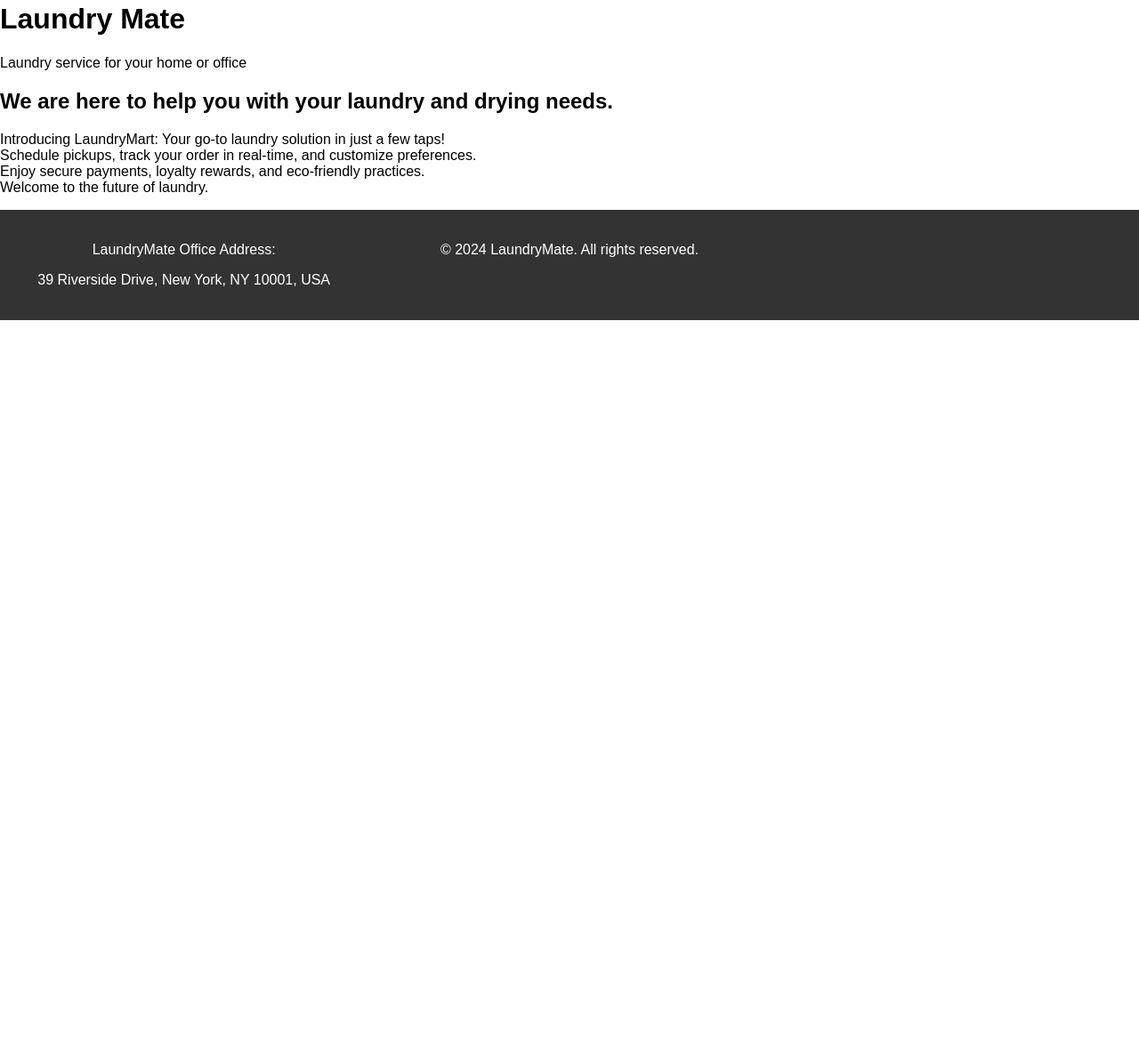
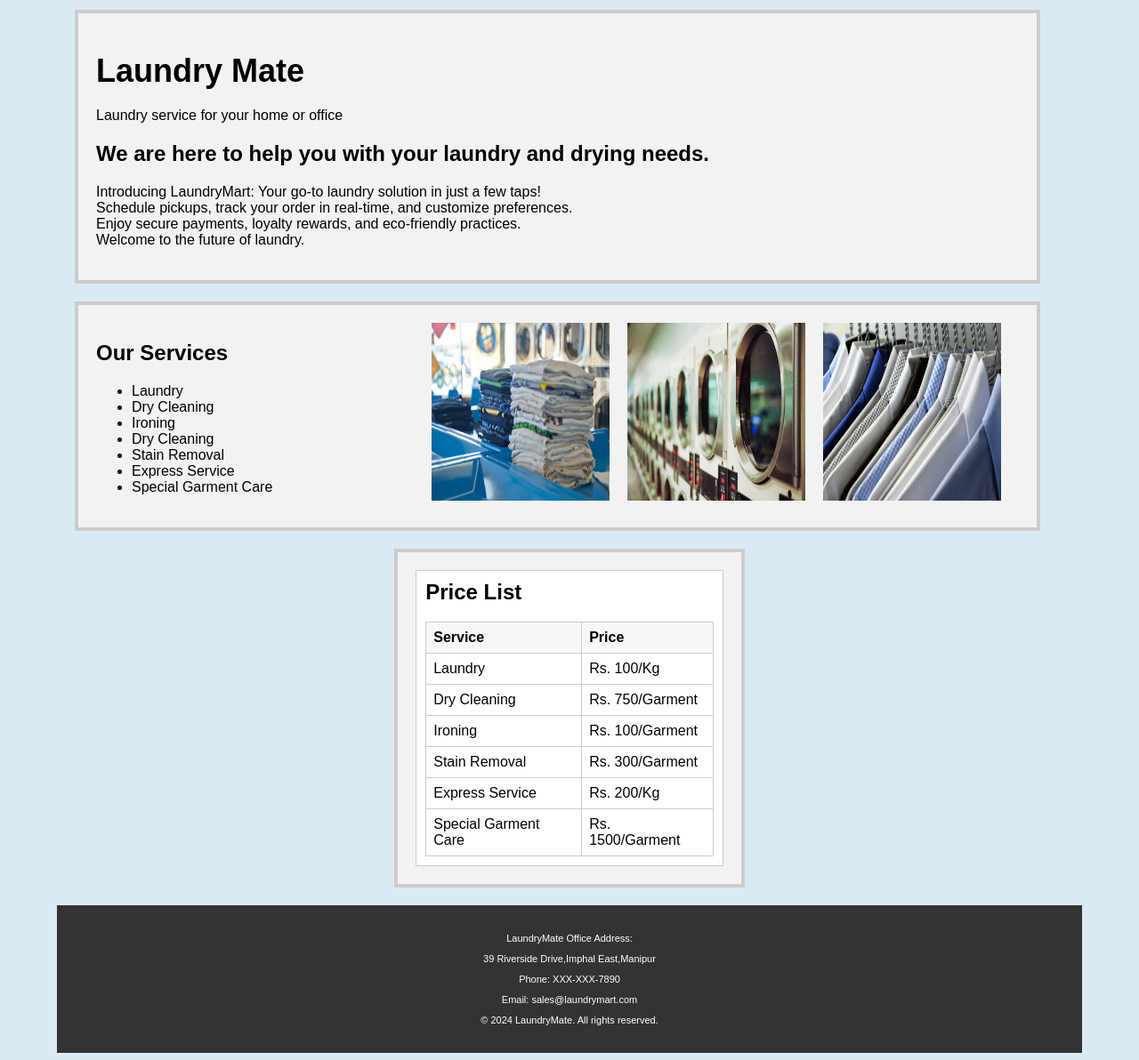
Before and after one commit to nilaelang/HTML-Task, a plain HTML site: page index.html in a window 1280 px wide. Shown: the part 100-1292 px from the top of the page at 89% size. Before the commit the page ends 800 px from the top, so only its background shows below. Drawn offline with Linux system fonts and the light colour scheme.

Commit message:
Added new css and table of prices

```diff
--- a/index.html
+++ b/index.html
@@ -9,30 +9,32 @@
         /* CSS styles for the body */
         body {
             font-family: Arial, sans-serif;
-            margin: 0;
+            margin-left: 5%;
+            margin-right: 5%;
             padding: 0;
+            background-color: #daeaf4
         }
 
         /* CSS styles for the image */
         img {
             max-width: 200px;
             height: auto;
-            float: left; /* Make the image float to the left */
-            margin-right: 20px; /* Add right margin for spacing */
+            float: left;
+            margin-right: 20px;
         }
 
         /* CSS styles for the navigation bar */
         nav {
             background-color: #f7f9fb;
             overflow: hidden;
-            padding: 10px; /* Add padding to the navigation bar */
+            padding: 0px;
         }
 
         nav ul {
             list-style-type: none;
             margin: 0;
             padding: 0;
-            float: right; /* Float the list to the right */
+            float: right;
         }
 
         nav ul li {
@@ -52,18 +54,102 @@
             color: black;
         }
 
+        /* CSS styles for the heading */
+        h1 {
+            font-size: 36px;
+            margin-bottom: 20px;
+        }
+
+        .container-text {
+            border: 4px solid #ccc;
+            padding: 20px;
+            margin: 20px;
+            background-color: #f2f2f2;
+            width: 90%;
+            text-align: left;
+        }
+
+        .container {
+            border: 4px solid #ccc;
+            padding: 20px;
+            margin: 20px;
+            background-color: #f2f2f2;
+            width: 90%;
+            text-align: left;
+            overflow: hidden; /* Clear floats */
+            display: flex; /* Use flexbox */
+        }
+
+        .content {
+            flex: 3; /* Take remaining space */
+        }
+
+        .image-column {
+            display: flex; /* Use flexbox */
+            flex-direction: row; /* Stack images vertically */
+            justify-content: flex-start; /* Align items to the start */
+            margin-left: 20px; /* Add spacing between content and images */
+        }
+
+        .image-column img {
+            width: auto; /* Adjust image width as needed */
+            height: auto; /* Maintain aspect ratio */
+            margin-bottom: 10px; /* Add spacing between images */
+        }
+
+        /* CSS styles for the divider */
+        .divider {
+            border-top: 1px solid #ccc;
+            margin-top: 20px;
+            margin-bottom: 20px;
+        }
         /* CSS styles for the footer */
         footer {
             background-color: #333;
             color: white;
             text-align: center;
             padding: 20px 0;
-            display: grid;
-            grid-template-columns: repeat(3, 1fr);
-            grid-gap: 20px;
+            margin-top: 20px;
+            font: 11px Arial, sans-serif;
         }
     </style>
+
+    <style>
+                .price-list-box {
+              border: 4px solid #ccc;
+              padding: 20px;
+              background-color: #f2f2f2;
+              width: 30%;
+              margin: 20px auto;
+          }
+
+          .price-list {
+              border: 1px solid #ccc;
+              padding: 10px;
+              background-color: #fff;
+          }
+
+          .price-list h2 {
+              margin-top: 0;
+          }
+
+          .price-list table {
+              width: 100%;
+              border-collapse: collapse;
+          }
+
+          .price-list th, .price-list td {
+              border: 1px solid #ccc;
+              padding: 8px;
+              text-align: left;
+          }
+
+          .price-list th {
+              background-color: #f7f7f7;
+          }
+    </style>
 </head>
+
 <body>
 
     <!-- Navigation bar -->
@@ -77,8 +163,9 @@
         </ul>
     </nav>
     <div class="divider"></div>
+
     <!-- Heading -->
-    <div>
+    <div class="container-text">
         <h1>Laundry Mate</h1>
         <p>Laundry service for your home or office</p>
         <h2>We are here to help you with your laundry and drying needs.</h2>
@@ -90,11 +177,69 @@
       </p>
     </div>
 
+    <div class="container">
+      <div class="content">
+          <h2>Our Services</h2>
+          <ul>
+              <li>Laundry</li>
+              <li>Dry Cleaning</li>
+              <li>Ironing</li>
+              <li>Dry Cleaning</li>
+              <li>Stain Removal</li>
+              <li>Express Service</li>
+              <li>Special Garment Care</li>
+          </ul>
+      </div>
+      <div class="image-column">
+          <img src="dan-lefebvre-APUvZYCjPJ0-unsplash.jpg" alt="Image 1">
+          <img src="jeremy-sallee-lgrM1t4rxWQ-unsplash.jpg" alt="Image 2">
+          <img src="waldemar-NPPNHZK1U0s-unsplash.jpg" alt="Image 3">
+      </div>
+  </div>
+
+  <div class="price-list-box">
+    <div class="price-list">
+        <h2>Price List</h2>
+        <table>
+            <tr>
+                <th>Service</th>
+                <th>Price</th>
+            </tr>
+            <tr>
+                <td>Laundry</td>
+                <td>Rs. 100/Kg</td>
+            </tr>
+            <tr>
+                <td>Dry Cleaning</td>
+                <td>Rs. 750/Garment</td>
+            </tr>
+            <tr>
+                <td>Ironing</td>
+                <td>Rs. 100/Garment</td>
+            </tr>
+            <tr>
+                <td>Stain Removal</td>
+                <td>Rs. 300/Garment</td>
+            </tr>
+            <tr>
+                <td>Express Service</td>
+                <td>Rs. 200/Kg</td>
+            </tr>
+            <tr>
+                <td>Special Garment Care</td>
+                <td>Rs. 1500/Garment</td>
+            </tr>
+        </table>
+    </div>
+</div>
+
     <!-- Footer -->
     <footer>
         <div>
             <p>LaundryMate Office Address:</p>
-            <p>39 Riverside Drive, New York, NY 10001, USA</p>
+            <p>39 Riverside Drive,Imphal East,Manipur</p>
+            <p>Phone: XXX-XXX-7890</p>
+            <p>Email: sales@laundrymart.com</p>
         </div>
 
         <p>&copy; 2024 LaundryMate. All rights reserved.</p>
```
